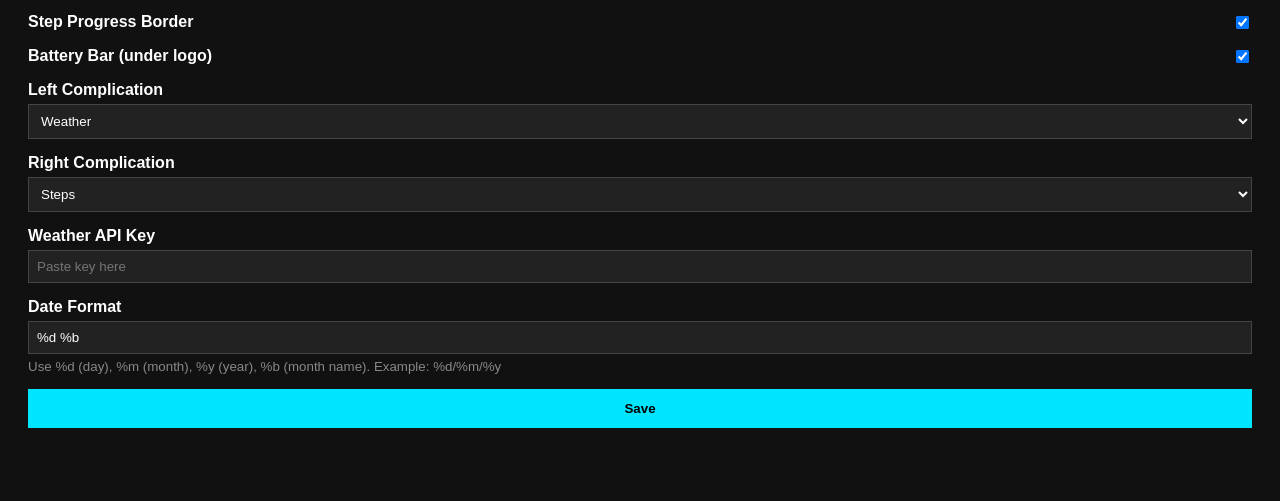
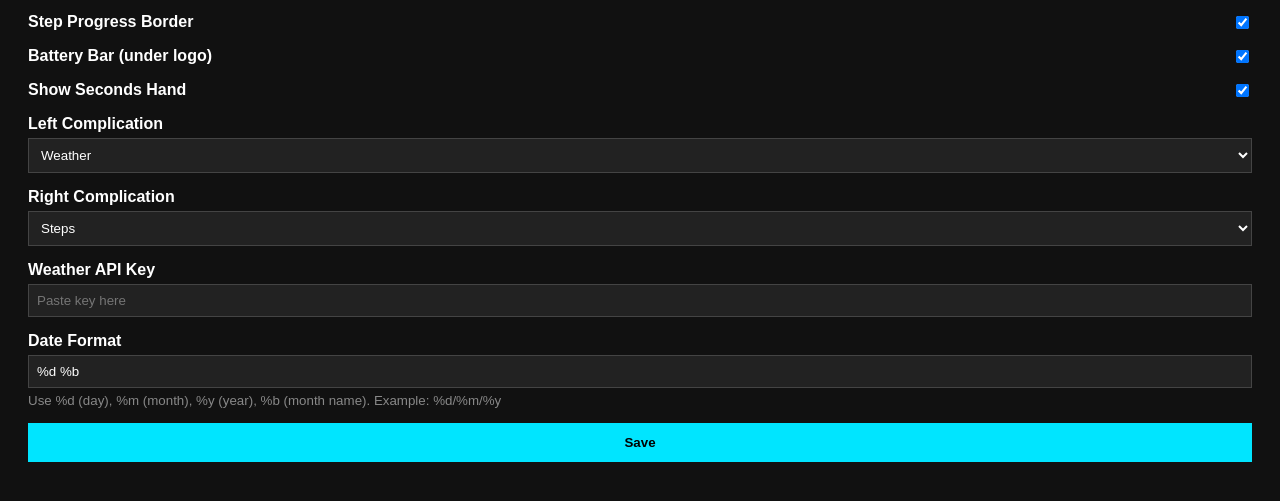
Before and after one commit to Joshsg3/pebble-configs, a plain HTML site: page minimalist-analog/index.html in a window 1280 px wide. Shown: the part 117-618 px from the top of the page. Drawn offline with Linux system fonts and the light colour scheme.

Commit message:
Add Show Seconds setting to minimalist-analog config page

```diff
--- a/minimalist-analog/index.html
+++ b/minimalist-analog/index.html
@@ -26,6 +26,10 @@
     <div>
         <label for="showBatteryBar">Battery Bar (under logo)</label>
         <input type="checkbox" id="showBatteryBar">
+    </div>
+    <div>
+        <label for="showSeconds">Show Seconds Hand</label>
+        <input type="checkbox" id="showSeconds">
     </div>
     <div class="full-width">
         <label>Left Complication</label>
@@ -80,6 +84,7 @@
         document.getElementById('showBluetooth').checked = getQueryParam('ShowBluetooth', '1') === '1';
         document.getElementById('showSteps').checked = getQueryParam('ShowSteps', '1') === '1';
         document.getElementById('showBatteryBar').checked = getQueryParam('ShowBattBar', '1') === '1';
+        document.getElementById('showSeconds').checked = getQueryParam('ShowSeconds', '1') === '1';
         document.getElementById('leftComplication').value = getQueryParam('LeftComp', '1');
         document.getElementById('rightComplication').value = getQueryParam('RightComp', '2');
         document.getElementById('weatherKey').value = getQueryParam('WeatherKey', '');
@@ -90,6 +95,7 @@
                 'ShowBluetooth': document.getElementById('showBluetooth').checked,
                 'ShowSteps': document.getElementById('showSteps').checked,
                 'ShowBattBar': document.getElementById('showBatteryBar').checked,
+                'ShowSeconds': document.getElementById('showSeconds').checked,
                 'LeftComp': parseInt(document.getElementById('leftComplication').value),
                 'RightComp': parseInt(document.getElementById('rightComplication').value),
                 'WeatherKey': document.getElementById('weatherKey').value,
```
